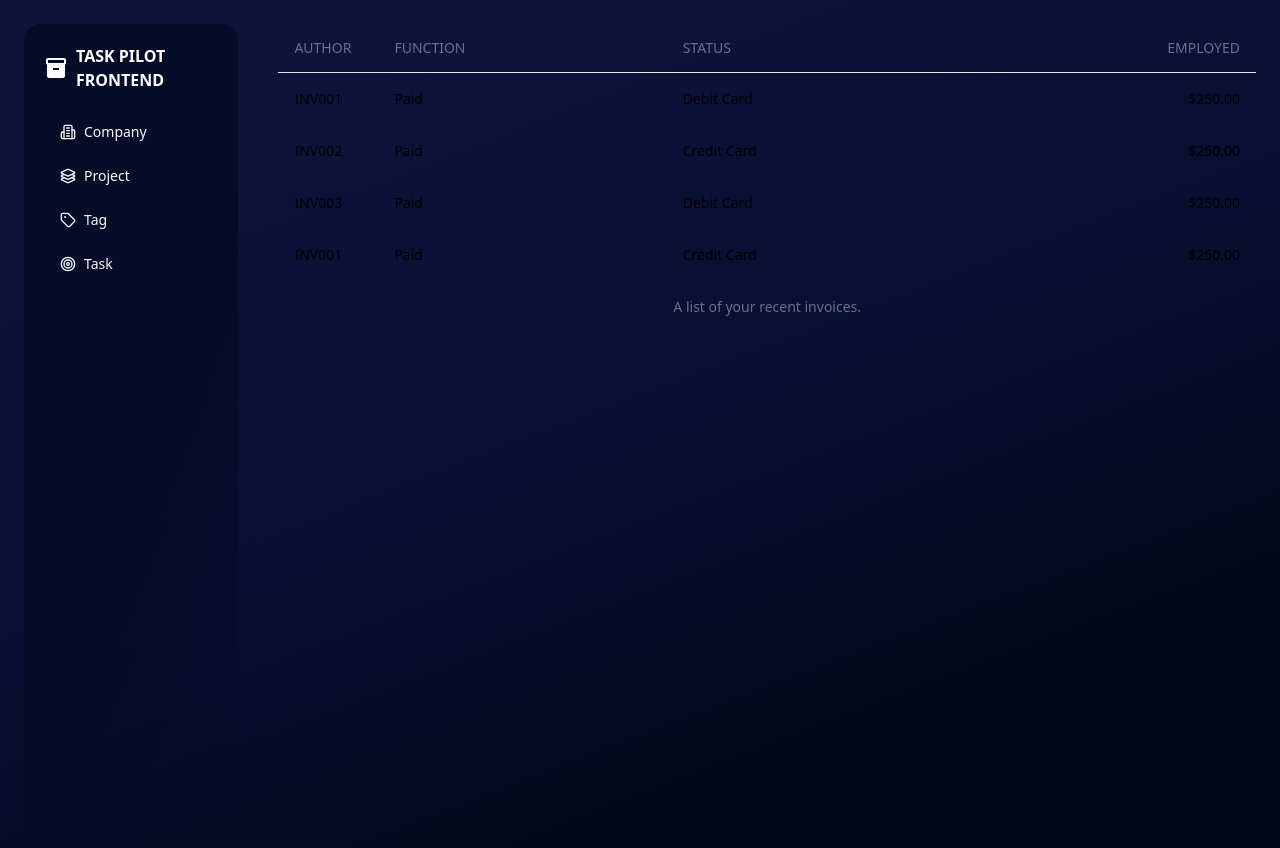
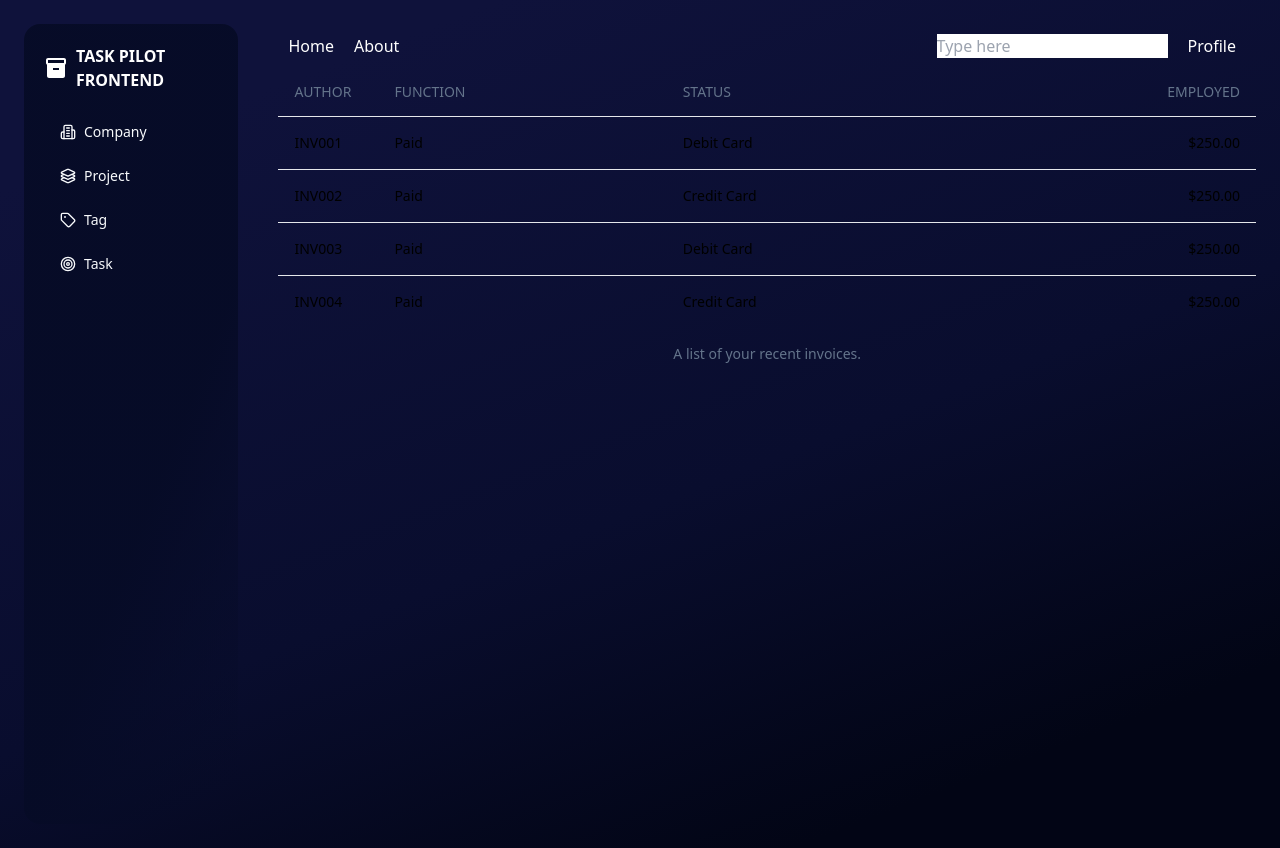
Before and after one commit to lalitjakhar/vision-ui, a Next.js app: page / in a window 1280 px wide. Built offline with nearby package versions, Linux system fonts and the light colour scheme.

Commit message:
initial commit

```diff
--- a/src/components/appComponent/company/Company.jsx
+++ b/src/components/appComponent/company/Company.jsx
@@ -10,6 +10,33 @@ import {
 } from "@/components/ui/table";
 
 const Company = () => {
+  const invoices = [
+    {
+      id: "INV001",
+      status: "Paid",
+      paymentMethod: "Debit Card",
+      amount: "$250.00",
+    },
+    {
+      id: "INV002",
+      status: "Paid",
+      paymentMethod: "Credit Card",
+      amount: "$250.00",
+    },
+    {
+      id: "INV003",
+      status: "Paid",
+      paymentMethod: "Debit Card",
+      amount: "$250.00",
+    },
+    {
+      id: "INV004",
+      status: "Paid",
+      paymentMethod: "Credit Card",
+      amount: "$250.00",
+    },
+  ];
+
   return (
     <>
       <Table>
@@ -23,39 +50,18 @@ const Company = () => {
           </TableRow>
         </TableHeader>
         <TableBody>
-          <TableRow>
-            <TableCell className="font-medium">INV001</TableCell>
-            <TableCell>Paid</TableCell>
-            <TableCell>Debit Card</TableCell>
-            <TableCell className="text-right">$250.00</TableCell>
-          </TableRow>
-        </TableBody>
-        <TableBody>
-          <TableRow>
-            <TableCell className="font-medium">INV002</TableCell>
-            <TableCell>Paid</TableCell>
-            <TableCell>Credit Card</TableCell>
-            <TableCell className="text-right">$250.00</TableCell>
-          </TableRow>
-        </TableBody>
-        <TableBody>
-          <TableRow>
-            <TableCell className="font-medium">INV003</TableCell>
-            <TableCell>Paid</TableCell>
-            <TableCell>Debit Card</TableCell>
-            <TableCell className="text-right">$250.00</TableCell>
-          </TableRow>
-        </TableBody>
-        <TableBody>
-          <TableRow>
-            <TableCell className="font-medium">INV001</TableCell>
-            <TableCell>Paid</TableCell>
-            <TableCell>Credit Card</TableCell>
-            <TableCell className="text-right">$250.00</TableCell>
-          </TableRow>
+          {invoices.map((invoice) => (
+            <TableRow key={invoice.id}>
+              <TableCell className="font-medium">{invoice.id}</TableCell>
+              <TableCell>{invoice.status}</TableCell>
+              <TableCell>{invoice.paymentMethod}</TableCell>
+              <TableCell className="text-right">{invoice.amount}</TableCell>
+            </TableRow>
+          ))}
         </TableBody>
       </Table>
     </>
   );
 };
+
 export default Company;
--- /dev/null
+++ b/src/components/appComponent/dashboard/Navbar.jsx
@@ -0,0 +1,40 @@
+import { useState } from "react";
+import Link from "next/link";
+
+const Navbar = () => {
+  const [showDropdown, setShowDropdown] = useState(false);
+
+  const toggleDropdown = () => {
+    setShowDropdown(!showDropdown);
+  };
+
+  return (
+    <div className="navbar">
+      <div className="sidebar">
+        <Link href="/">Home</Link>
+        <Link href="/about">About</Link>
+      </div>
+      <div className="flex">
+        <div className="searchBox">
+          <input type="text" placeholder="Type here" />
+        </div>
+        <div className="accountOptions">
+          <div className="dropdown" onClick={toggleDropdown}>
+            <button>
+              <span>Profile</span>
+            </button>
+            {showDropdown && (
+              <div className="dropdown-content">
+                <button>Sign In</button>
+                <button>Sign Up</button>
+                <button>Dashboard</button>
+              </div>
+            )}
+          </div>
+        </div>
+      </div>
+    </div>
+  );
+};
+
+export default Navbar;
--- a/src/pages/layout.js
+++ b/src/pages/layout.js
@@ -1,4 +1,5 @@
 
+import Navbar from '@/components/appComponent/dashboard/Navbar'
 import Sidebar  from '../components/appComponent/dashboard/Sidebar'
 import React from 'react'
 
@@ -10,6 +11,7 @@ const LayoutCom = ({children}) => {
           <Sidebar />
         </div>
         <div className="bg-inherit col-span-4">
+            <Navbar />
             <main>{children}</main>
         </div>
       </div>
--- a/src/styles/globals.css
+++ b/src/styles/globals.css
@@ -39,3 +39,29 @@ body {
   height: 100%;
   overflow-y: auto;
 }
+
+.navbar {
+  display: flex;
+  justify-content: space-between;
+  align-items: center;
+  color: white;
+  padding: 10px;
+}
+
+.sidebar {
+  display: flex;
+}
+
+.sidebar a {
+  color: white;
+  text-decoration: none;
+  margin-right: 20px;
+}
+
+.searchBox {
+  margin-right: 20px;
+}
+
+.accountOptions button {
+  margin-right: 10px;
+}
```
